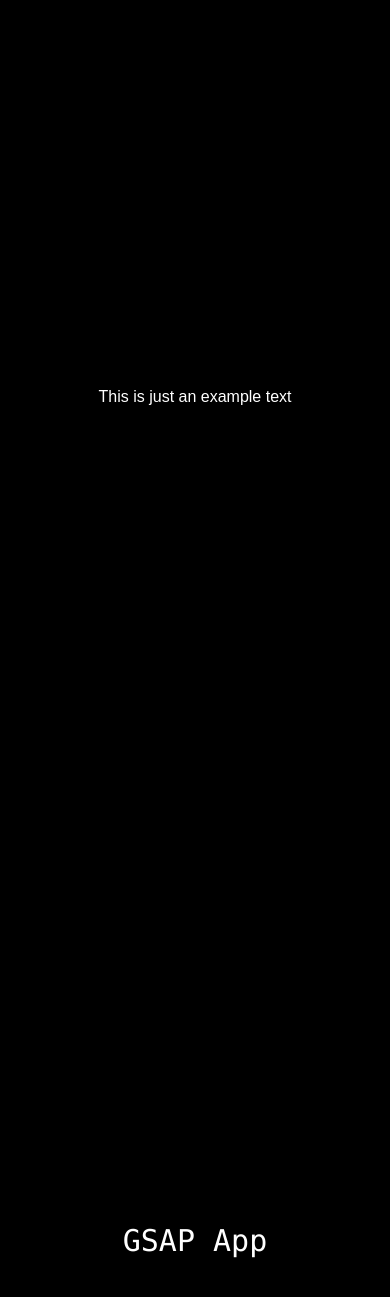
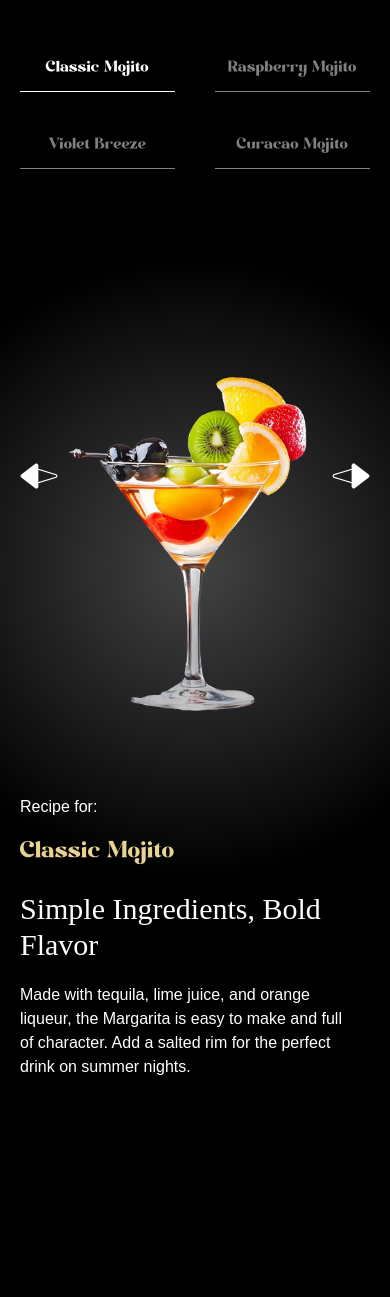
Before and after one commit to KKlutz/gsap-project, a React (Vite) app: page / in a window 390 px wide. Shown: the part 5651-6948 px from the top of the page. Built offline with nearby package versions, Linux system fonts and the light colour scheme; a web font is replaced by a local one.

Commit message:
added menu section

```diff
--- a/src/App.jsx
+++ b/src/App.jsx
@@ -5,6 +5,7 @@
 import Cocktails from "./components/Cocktails";
 import About from "./components/About";
 import Art from "./components/Art";
+import Menu from "./components/Menu";
 
 gsap.registerPlugin(ScrollTrigger, SplitText);
 
@@ -16,6 +17,7 @@
       <Cocktails />
       <About />
       <Art />
+      <Menu />
       <Example />
       <div className="flex-center h-screen">
         <h1 className="text-3xl font-mono font-normal">GSAP App</h1>
--- /dev/null
+++ b/src/components/Menu.jsx
@@ -0,0 +1,82 @@
+import { useRef, useState } from "react";
+import { sliderLists } from "../constants";
+
+const Menu = () => {
+  const [currentIndex, setCurrentIndex] = useState(0);
+  const recipeRef = useRef();
+  const lengthCocktail = sliderLists.length;
+
+  const switchCocktail = (index) => {
+    const newIndex = (index + lengthCocktail) % lengthCocktail;
+    setCurrentIndex(newIndex);
+  };
+
+  const getCurrentCockTail = () => {
+    return sliderLists[(currentIndex + lengthCocktail) % lengthCocktail];
+  };
+
+  const currentCocktail = getCurrentCockTail();
+
+  return (
+    <section id="menu" aria-labelledby="menu-heading">
+      {/* <img src="" alt="left-leaf" id="m-left-leaf" />
+      <img src="" alt="right-leaf" id="m-right-leaf" /> */}
+
+      <h2 id="menu-heading" className="sr-only">
+        Cocktail Menu
+      </h2>
+
+      <nav className="cocktail-tabs" aria-label="Cocktail Navigation">
+        {sliderLists.map((cocktail, index) => {
+          const isActive = index === currentIndex;
+
+          return (
+            <button
+              key={cocktail.id}
+              className={`${
+                isActive
+                  ? "text-white border-white border-b-1"
+                  : "text-white/50 border-white/50 hover:text-yellow hover:border-yellow border-b-1 transition-colors"
+              }`}
+              onClick={() => switchCocktail(index)}
+            >
+              {cocktail.name}
+            </button>
+          );
+        })}
+      </nav>
+
+      <div className="content">
+        <div className="arrows">
+          <button className="text-left" onClick={() => switchCocktail(currentIndex - 1)}>
+            <img src="/images/left-arrow.png" alt="left-arrow" />
+          </button>
+          <button className="text-left" onClick={() => switchCocktail(currentIndex + 1)}>
+            <img src="/images/right-arrow.png" alt="right-arrow" />
+          </button>
+        </div>
+
+        <div className="cocktail">
+          <img
+            src={`${currentCocktail.image}`}
+            alt={`${currentCocktail.name}`}
+            className="object-contain"
+          />
+        </div>
+
+        <div className="recipe">
+          <div className="info" ref={recipeRef}>
+            <p>Recipe for:</p>
+            <p id="title">{currentCocktail.name}</p>
+          </div>
+          <div className="details">
+            <h2>{currentCocktail.title}</h2>
+            <p>{currentCocktail.description}</p>
+          </div>
+        </div>
+      </div>
+    </section>
+  );
+};
+
+export default Menu;
--- a/src/constants/index.js
+++ b/src/constants/index.js
@@ -74,3 +74,38 @@
   "Ice-cold every time",
   "Expertly shaken & stirred",
 ];
+
+export const sliderLists = [
+  {
+    id: 1,
+    name: "Classic Mojito",
+    image: "/images/drink1.png",
+    title: "Simple Ingredients, Bold Flavor",
+    description:
+      "Made with tequila, lime juice, and orange liqueur, the Margarita is easy to make and full of character. Add a salted rim for the perfect drink on summer nights.",
+  },
+  {
+    id: 2,
+    name: "Raspberry Mojito",
+    image: "/images/drink2.png",
+    title: "A Zesty Classic That Never Fails",
+    description:
+      "The Margarita is a classic that balances tangy lime, smooth tequila, and a touch of sweetness. Shaken, frozen, or on the rocks—it’s always crisp & refreshing.",
+  },
+  {
+    id: 3,
+    name: "Violet Breeze",
+    image: "/images/drink3.png",
+    title: "Simple Ingredients, Bold Flavor",
+    description:
+      "Made with tequila, lime juice, and orange liqueur, the Margarita is easy to make and full of character. Add a salted rim for the perfect drink on summer nights.",
+  },
+  {
+    id: 4,
+    name: "Curacao Mojito",
+    image: "/images/drink4.png",
+    title: "Crafted With Care, Poured With Love",
+    description:
+      "Each cocktail is made with fresh ingredients and a passion for perfecting every pour, whether you're celebrating or simply relaxing.",
+  },
+];
--- a/src/index.css
+++ b/src/index.css
@@ -275,4 +275,68 @@
       }
     }
   }
+
+  #menu {
+    @apply relative w-full md:mt-80 mt-0 2xl:px-0 px-5 py-20 radial-gradient;
+
+    #m-left-leaf {
+      @apply object-contain absolute -bottom-20 left-0 md:w-fit w-1/3;
+    }
+
+    #m-right-leaf {
+      @apply object-contain absolute -top-40 right-0 md:w-fit w-1/4;
+    }
+
+    .cocktail-tabs {
+      @apply grid md:grid-cols-4 grid-cols-2 md:gap-20 gap-10 sm:mb-32 mb-20 relative z-10 md:max-w-6xl md:mx-auto;
+
+      button {
+        @apply md:text-3xl text-xl pb-2 cursor-pointer font-modern-negra;
+      }
+    }
+
+    .content {
+      @apply flex flex-col justify-between items-center container mx-auto relative;
+
+      .arrows {
+        @apply flex items-center justify-between w-full absolute z-12 top-1/4;
+
+        button {
+          @apply text-white hover:text-yellow cursor-pointer transition-colors max-w-36;
+        }
+      }
+    }
+
+    .cocktail {
+      @apply flex-center mt-10;
+
+      img {
+        @apply object-contain h-[60vh];
+      }
+    }
+
+    .recipe {
+      @apply flex max-md:flex-col gap-5 md:items-center justify-between w-full lg:min-h-[60%] lg:absolute z-0 bottom-0;
+
+      .info {
+        @apply space-y-4; /* lg:translate-y-20 */
+
+        #title {
+          @apply font-modern-negra md:text-6xl text-3xl text-yellow max-md:max-w-fit max-w-40;
+        }
+      }
+
+      .details {
+        @apply space-y-5 md:max-w-md lg:max-w-[360px] xl:max-w-md text-left;
+
+        h2 {
+          @apply md:text-5xl text-3xl font-serif;
+        }
+
+        p {
+          @apply md:text-lg pe-5;
+        }
+      }
+    }
+  }
 }
```
